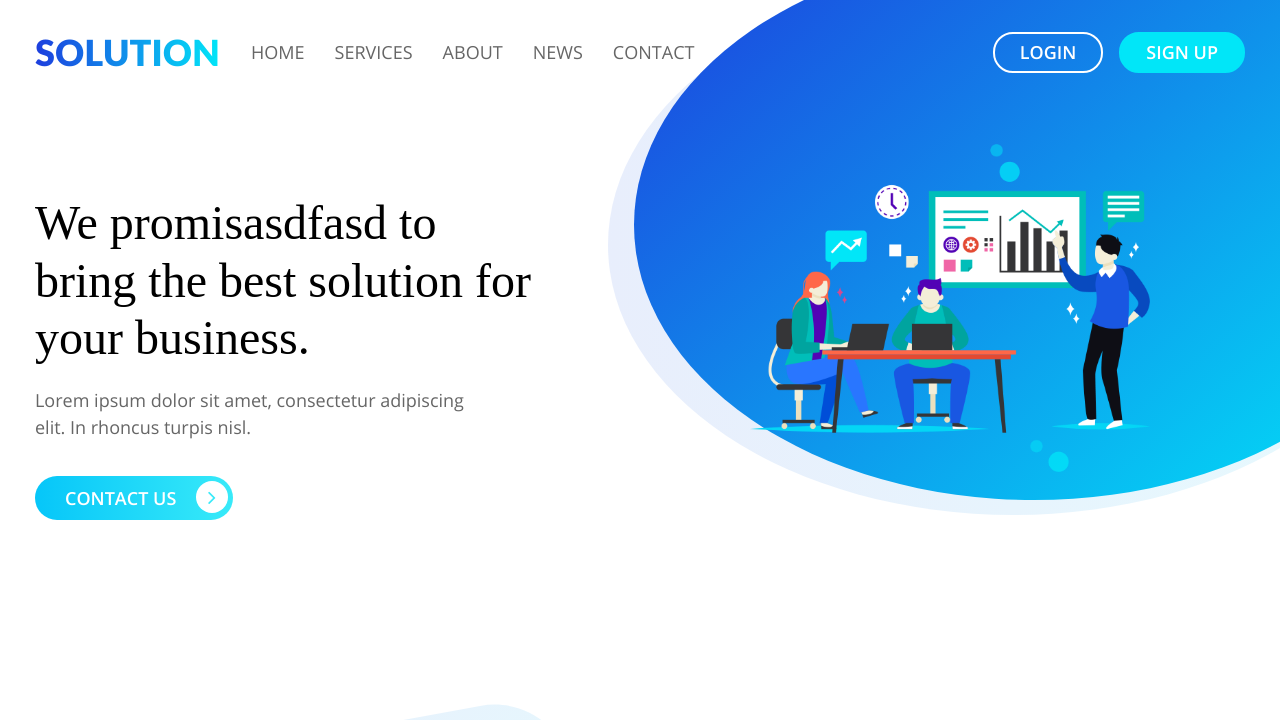
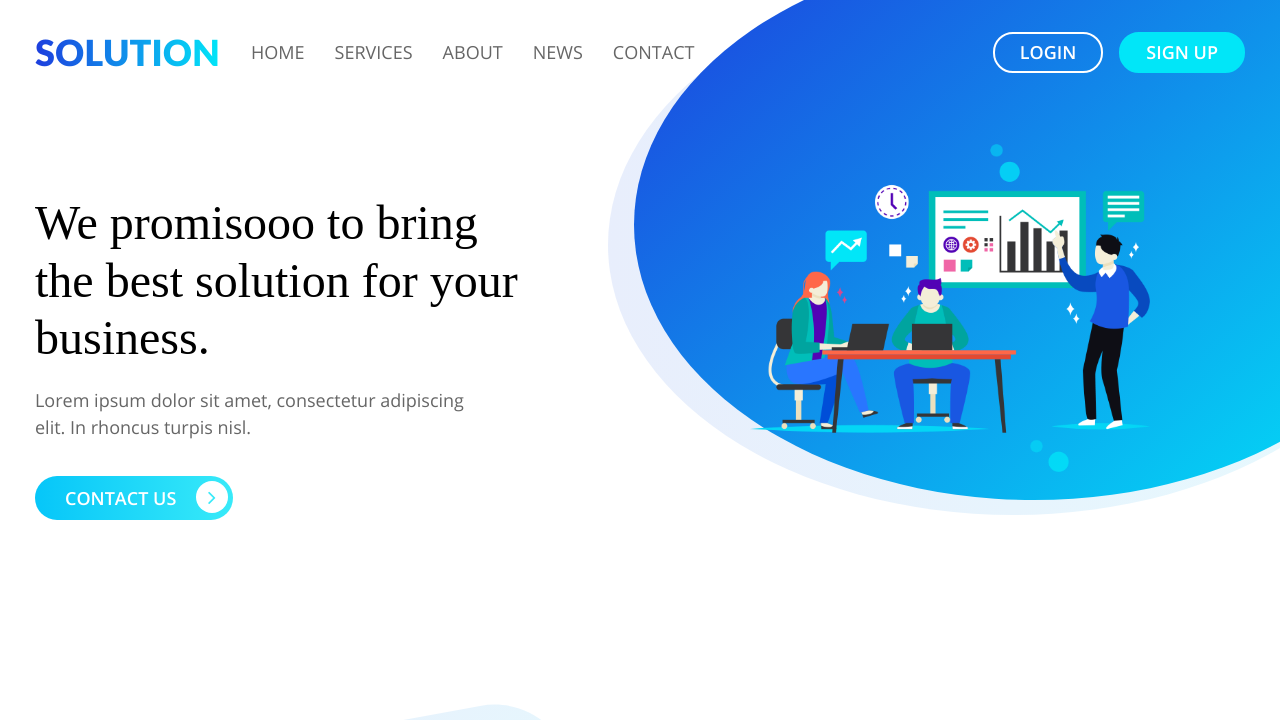
Before and after one commit to jmalberola/solution, a plain HTML site: page index.html in a window 1280 px wide. Shown: the top 720 px of the page. Drawn offline with Linux system fonts and the light colour scheme; a web font is replaced by a local one.

Commit message:
modifique

```diff
--- a/index.html
+++ b/index.html
@@ -47,7 +47,7 @@
     <div class="container">
         <div class="row">
             <div class="col-md-6">
-                <h1> We promisasdfasd to bring
+                <h1> We promisooo to bring
                     the best <span>solution</span> for
                     your business. </h1>
                 <p> Lorem ipsum dolor sit amet, consectetur adipiscing elit. In rhoncus turpis nisl. </p>
```
